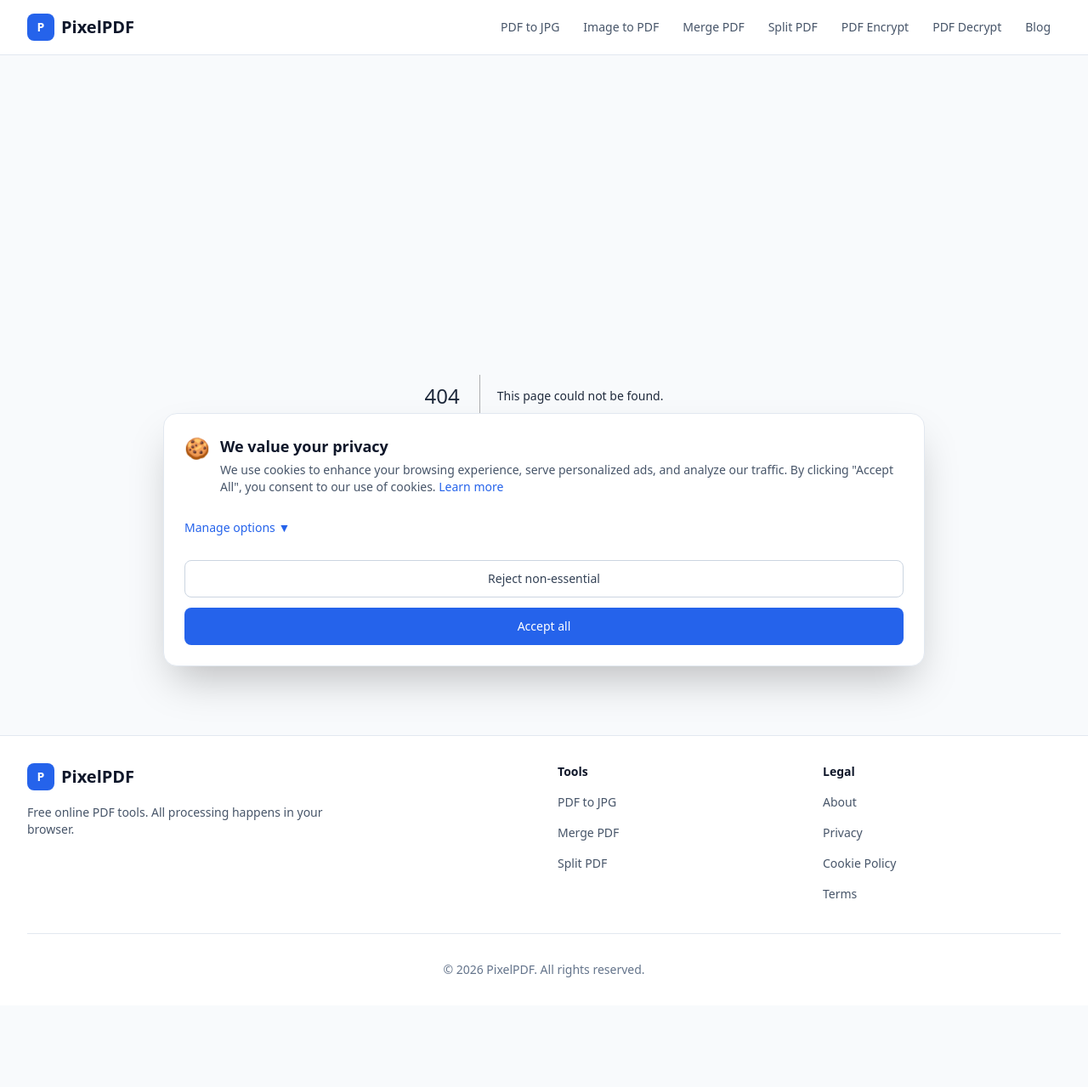
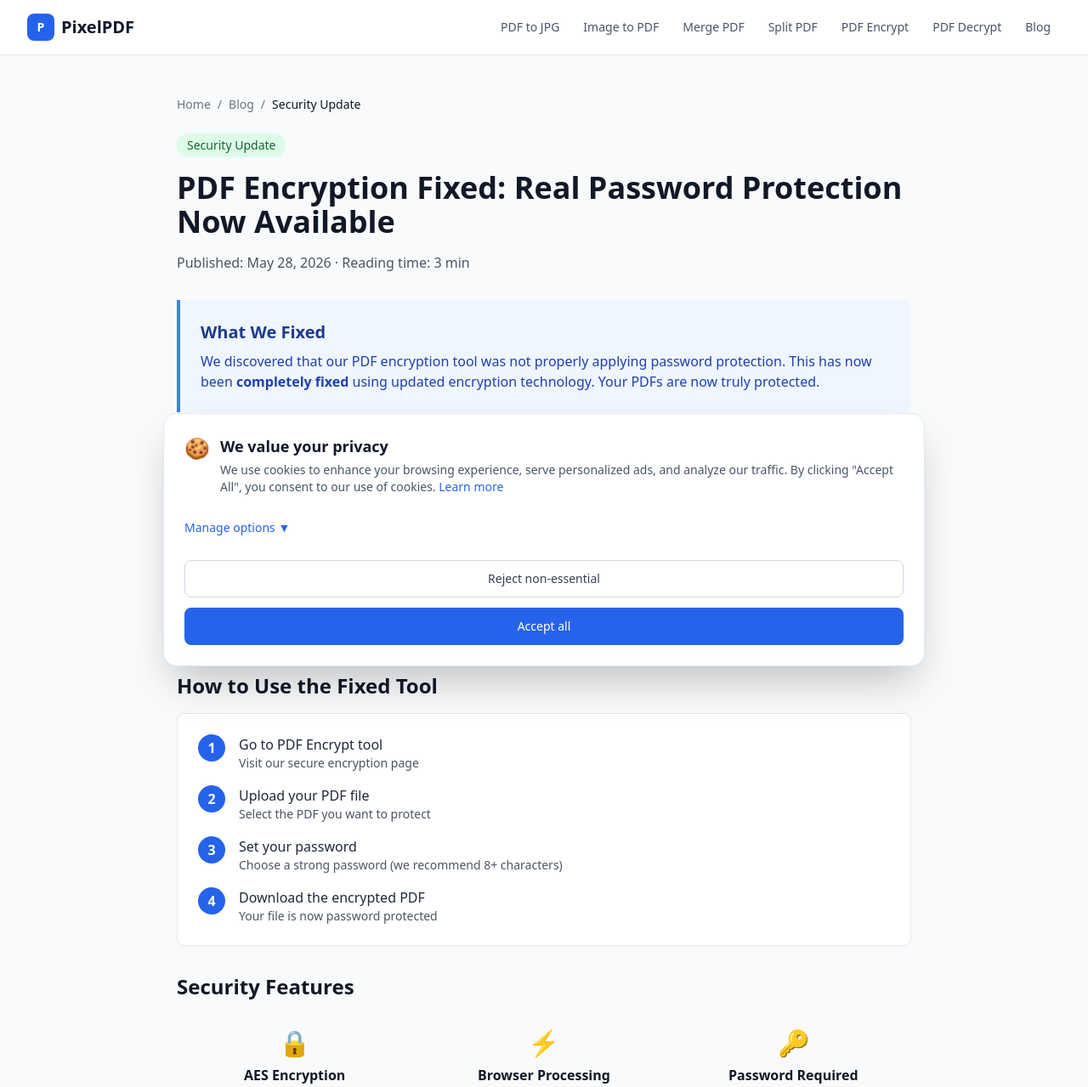
Before and after one commit to Ares24-X/pixelpdf, a Next.js app: page /blog/pdf-encrypt-fix-announcement in a window 1280 px wide. Before the commit this address had no page. Shown: the top 1279 px of the page at 85% size. Before the commit the page ends 1183 px from the top, so only its background shows below. Built offline with nearby package versions, Linux system fonts and the light colour scheme.

Commit message:
Add security fix announcement blog post for PDF encryption

```diff
--- /dev/null
+++ b/src/app/blog/pdf-encrypt-fix-announcement/page.tsx
@@ -0,0 +1,190 @@
+import Link from 'next/link'
+
+export const metadata = {
+  title: 'PDF Encryption Fixed - Real Password Protection Now Available | PixelPDF',
+  description: 'Important update: Our PDF encryption tool now provides real password protection. Previous encryption issues have been resolved with updated technology.',
+  keywords: 'pdf encryption fix, pdf password protection, pdf security',
+}
+
+export default function PDFEncryptFixAnnouncement() {
+  return (
+    <div className="max-w-4xl mx-auto px-4 py-12">
+      {/* Breadcrumb */}
+      <nav className="text-sm text-gray-500 mb-6">
+        <Link href="/" className="hover:text-blue-600">Home</Link>
+        <span className="mx-2">/</span>
+        <Link href="/blog" className="hover:text-blue-600">Blog</Link>
+        <span className="mx-2">/</span>
+        <span className="text-gray-900">Security Update</span>
+      </nav>
+
+      {/* Header */}
+      <div className="mb-8">
+        <div className="bg-green-100 text-green-800 text-sm font-medium px-3 py-1 rounded-full inline-block mb-4">
+          Security Update
+        </div>
+        <h1 className="text-3xl md:text-4xl font-bold text-gray-900 mb-4">
+          PDF Encryption Fixed: Real Password Protection Now Available
+        </h1>
+        <p className="text-gray-600">
+          Published: May 28, 2026 · Reading time: 3 min
+        </p>
+      </div>
+
+      {/* Content */}
+      <div className="prose prose-lg max-w-none">
+        <div className="bg-blue-50 border-l-4 border-blue-500 p-6 mb-8 rounded-r-lg">
+          <h2 className="text-xl font-bold text-blue-900 mt-0 mb-2">What We Fixed</h2>
+          <p className="text-blue-800 mb-0">
+            We discovered that our PDF encryption tool was not properly applying password protection.
+            This has now been <strong>completely fixed</strong> using updated encryption technology.
+            Your PDFs are now truly protected.
+          </p>
+        </div>
+
+        <h2 className="text-2xl font-bold text-gray-900 mt-8 mb-4">What Changed</h2>
+
+        <div className="grid md:grid-cols-2 gap-6 mb-8">
+          <div className="bg-red-50 border border-red-200 rounded-lg p-6">
+            <h3 className="text-lg font-bold text-red-800 mb-3 flex items-center gap-2">
+              <span className="text-xl">❌</span> Before
+            </h3>
+            <ul className="text-red-700 space-y-2 text-sm">
+              <li>• Password appeared to be set</li>
+              <li>• Success message displayed</li>
+              <li>• PDF actually not encrypted</li>
+              <li>• Anyone could open the file</li>
+            </ul>
+          </div>
+
+          <div className="bg-green-50 border border-green-200 rounded-lg p-6">
+            <h3 className="text-lg font-bold text-green-800 mb-3 flex items-center gap-2">
+              <span className="text-xl">✅</span> Now
+            </h3>
+            <ul className="text-green-700 space-y-2 text-sm">
+              <li>• Password truly applied</li>
+              <li>• AES encryption enabled</li>
+              <li>• PDF requires password to open</li>
+              <li>• Your files are secure</li>
+            </ul>
+          </div>
+        </div>
+
+        <h2 className="text-2xl font-bold text-gray-900 mt-8 mb-4">How to Use the Fixed Tool</h2>
+
+        <div className="bg-white border border-gray-200 rounded-lg p-6 mb-8">
+          <ol className="space-y-4">
+            <li className="flex gap-4">
+              <span className="flex-shrink-0 w-8 h-8 bg-blue-600 text-white rounded-full flex items-center justify-center font-bold">1</span>
+              <div>
+                <p className="font-medium">Go to PDF Encrypt tool</p>
+                <p className="text-gray-600 text-sm">Visit our secure encryption page</p>
+              </div>
+            </li>
+            <li className="flex gap-4">
+              <span className="flex-shrink-0 w-8 h-8 bg-blue-600 text-white rounded-full flex items-center justify-center font-bold">2</span>
+              <div>
+                <p className="font-medium">Upload your PDF file</p>
+                <p className="text-gray-600 text-sm">Select the PDF you want to protect</p>
+              </div>
+            </li>
+            <li className="flex gap-4">
+              <span className="flex-shrink-0 w-8 h-8 bg-blue-600 text-white rounded-full flex items-center justify-center font-bold">3</span>
+              <div>
+                <p className="font-medium">Set your password</p>
+                <p className="text-gray-600 text-sm">Choose a strong password (we recommend 8+ characters)</p>
+              </div>
+            </li>
+            <li className="flex gap-4">
+              <span className="flex-shrink-0 w-8 h-8 bg-blue-600 text-white rounded-full flex items-center justify-center font-bold">4</span>
+              <div>
+                <p className="font-medium">Download the encrypted PDF</p>
+                <p className="text-gray-600 text-sm">Your file is now password protected</p>
+              </div>
+            </li>
+          </ol>
+        </div>
+
+        <h2 className="text-2xl font-bold text-gray-900 mt-8 mb-4">Security Features</h2>
+
+        <div className="grid md:grid-cols-3 gap-4 mb-8">
+          <div className="bg-gray-50 rounded-lg p-4 text-center">
+            <div className="text-3xl mb-2">🔒</div>
+            <h3 className="font-bold text-gray-900">AES Encryption</h3>
+            <p className="text-gray-600 text-sm">Industry-standard encryption protects your files</p>
+          </div>
+          <div className="bg-gray-50 rounded-lg p-4 text-center">
+            <div className="text-3xl mb-2">⚡</div>
+            <h3 className="font-bold text-gray-900">Browser Processing</h3>
+            <p className="text-gray-600 text-sm">Files never uploaded to our servers</p>
+          </div>
+          <div className="bg-gray-50 rounded-lg p-4 text-center">
+            <div className="text-3xl mb-2">🔑</div>
+            <h3 className="font-bold text-gray-900">Password Required</h3>
+            <p className="text-gray-600 text-sm">Only people with password can access</p>
+          </div>
+        </div>
+
+        <div className="bg-gradient-to-r from-blue-600 to-blue-700 rounded-xl p-8 text-white text-center">
+          <h2 className="text-2xl font-bold mb-4">Try It Now</h2>
+          <p className="text-blue-100 mb-6">
+            Your PDFs are now truly secure. Try our fixed encryption tool today.
+          </p>
+          <Link
+            href="/pdf-encrypt"
+            className="inline-block bg-white text-blue-600 font-bold px-8 py-3 rounded-lg hover:bg-blue-50 transition-colors"
+          >
+            Encrypt PDF Now →
+          </Link>
+        </div>
+
+        <h2 className="text-2xl font-bold text-gray-900 mt-8 mb-4">For Previous Users</h2>
+
+        <p className="text-gray-700 mb-4">
+          If you previously encrypted PDFs using our tool, please note that those files may not have had
+          password protection applied. We recommend:
+        </p>
+
+        <ul className="list-disc list-inside text-gray-700 space-y-2 mb-8">
+          <li>Re-encrypt any sensitive PDFs with the updated tool</li>
+          <li>Consider using a password manager to generate strong passwords</li>
+          <li>Never share passwords via email or unsecured channels</li>
+        </ul>
+
+        <div className="bg-yellow-50 border border-yellow-200 rounded-lg p-6">
+          <p className="text-yellow-800">
+            <strong>We apologize for any confusion.</strong> Data security is our top priority,
+            and we have implemented additional testing procedures to prevent similar issues in the future.
+          </p>
+        </div>
+      </div>
+
+      {/* Related Tools */}
+      <div className="mt-12 pt-8 border-t border-gray-200">
+        <h3 className="text-lg font-bold text-gray-900 mb-4">Related Tools</h3>
+        <div className="grid grid-cols-2 md:grid-cols-4 gap-4">
+          <Link href="/pdf-encrypt" className="bg-white border border-gray-200 rounded-lg p-4 hover:border-blue-500 hover:shadow-md transition-all text-center">
+            <div className="text-2xl mb-2">🔒</div>
+            <div className="font-medium text-gray-900">PDF Encrypt</div>
+            <div className="text-xs text-gray-500">Password protect your PDFs</div>
+          </Link>
+          <Link href="/pdf-decrypt" className="bg-white border border-gray-200 rounded-lg p-4 hover:border-blue-500 hover:shadow-md transition-all text-center">
+            <div className="text-2xl mb-2">🔓</div>
+            <div className="font-medium text-gray-900">PDF Decrypt</div>
+            <div className="text-xs text-gray-500">Remove password from PDFs</div>
+          </Link>
+          <Link href="/compress-pdf" className="bg-white border border-gray-200 rounded-lg p-4 hover:border-blue-500 hover:shadow-md transition-all text-center">
+            <div className="text-2xl mb-2">📦</div>
+            <div className="font-medium text-gray-900">Compress PDF</div>
+            <div className="text-xs text-gray-500">Reduce PDF file size</div>
+          </Link>
+          <Link href="/merge-pdf" className="bg-white border border-gray-200 rounded-lg p-4 hover:border-blue-500 hover:shadow-md transition-all text-center">
+            <div className="text-2xl mb-2">📑</div>
+            <div className="font-medium text-gray-900">Merge PDF</div>
+            <div className="text-xs text-gray-500">Combine multiple PDFs</div>
+          </Link>
+        </div>
+      </div>
+    </div>
+  )
+}
```
